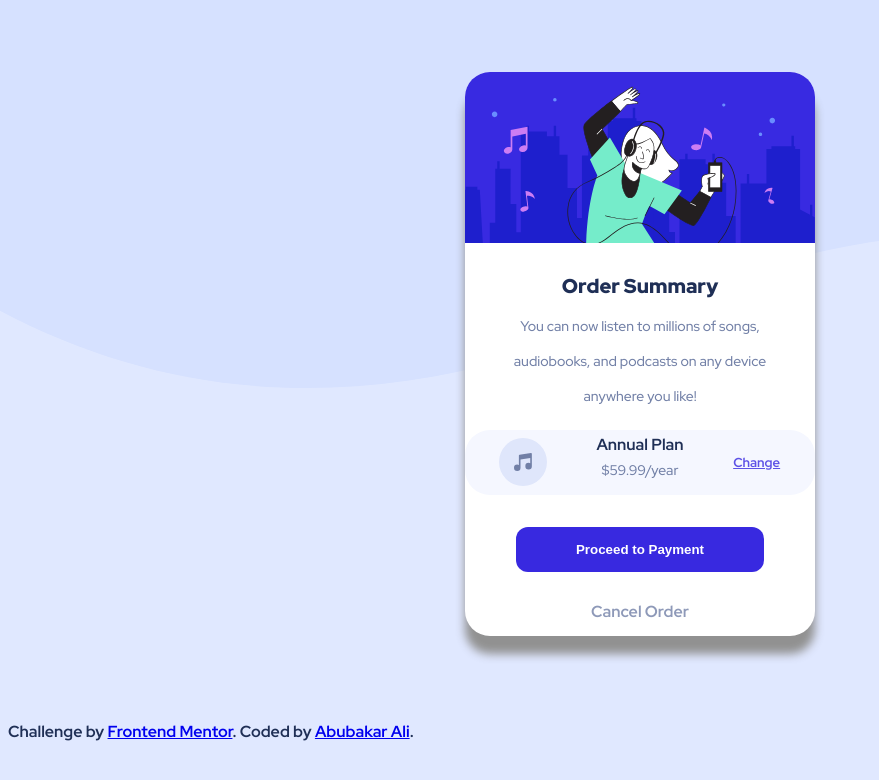
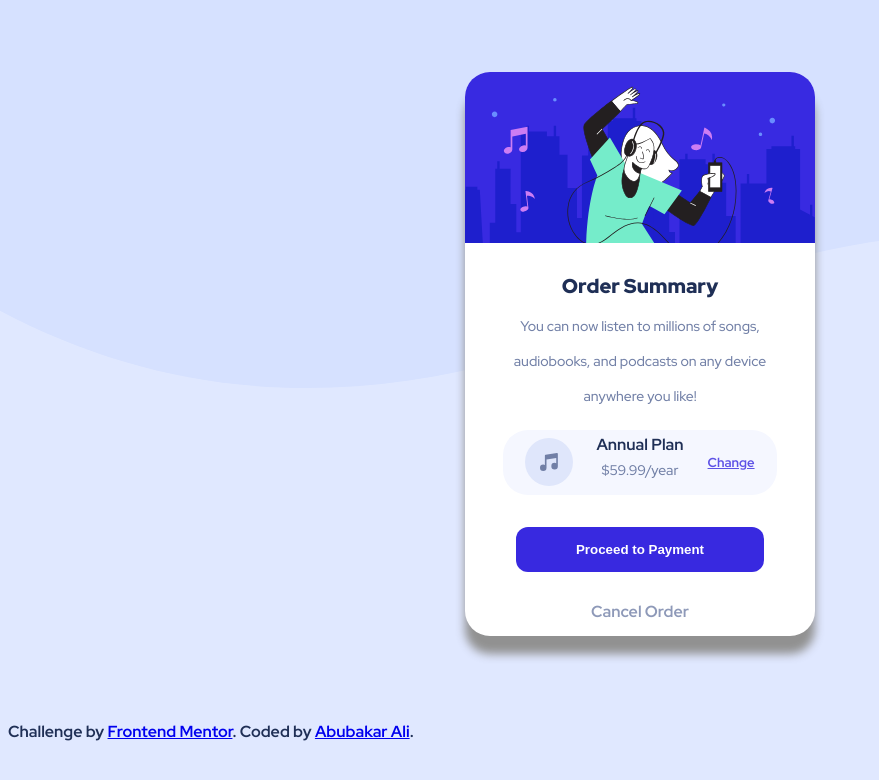
Before and after one commit to Devabubakar/frontend-mentor---order-summary-card-solution, a plain HTML site: page index.html in a window 1280 px wide. Shown: the whole page, without its empty margins (0-879 px from the left). Drawn offline with Linux system fonts and the light colour scheme.

Commit message:
fixed the sizing on the plan section

```diff
--- a/style.scss
+++ b/style.scss
@@ -103,7 +103,7 @@ body {
   justify-content: center;
   text-align: center;
   line-height: 16px;
-  margin: 2vh 0;
+  margin: 2vh 3vw;
   padding: 2% 0;
   background-color: var(--neutral_very);
   border-radius: 25px;
```
Also changed, not shown: style.css, 2 other files.
